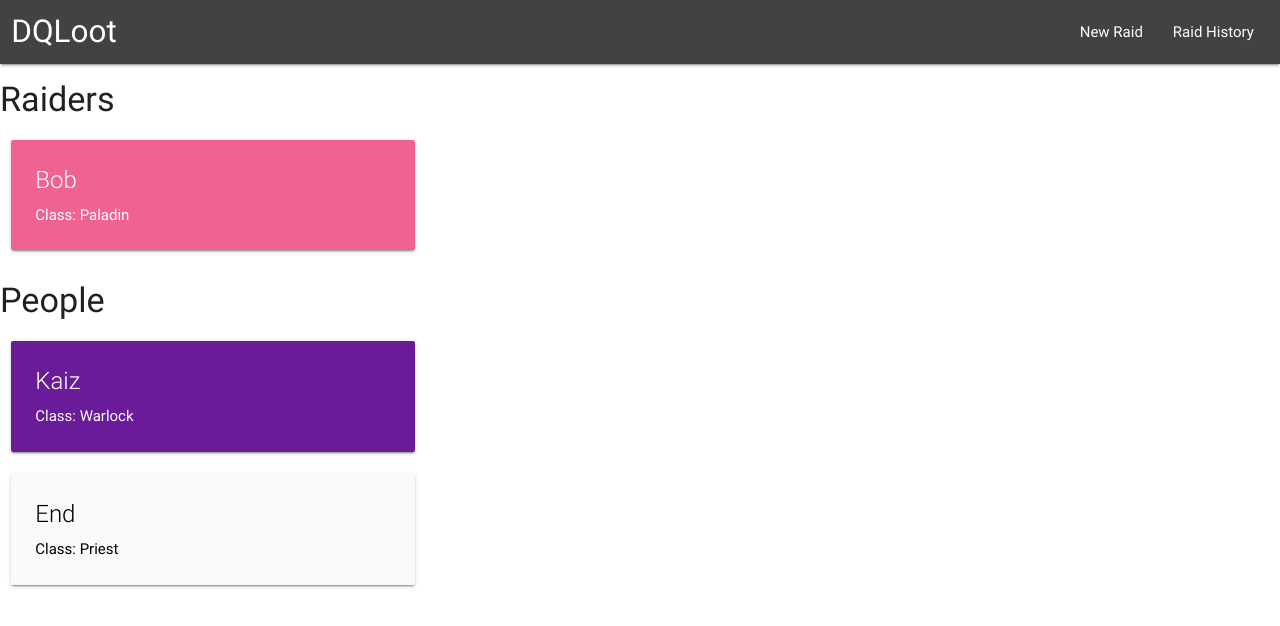
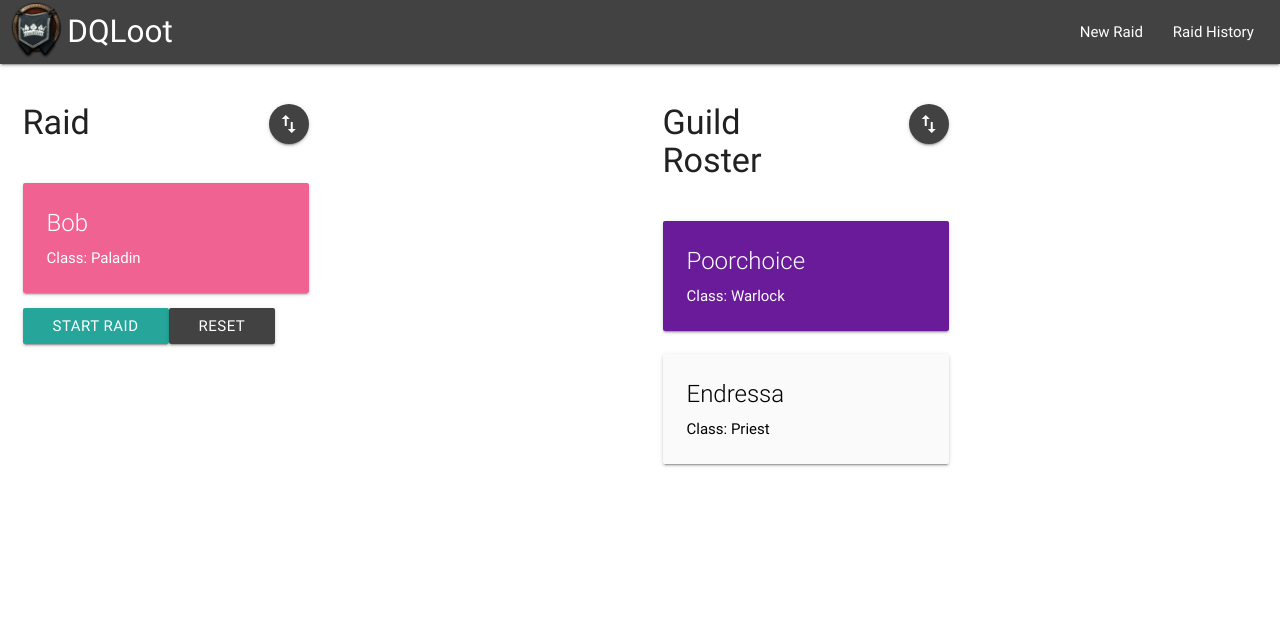
Before and after one commit to bchigman/DQLoot, an Angular app: page / in a window 1280 px wide. Shown: the top 626 px of the page. Built offline with nearby package versions, Linux system fonts and the light colour scheme; what angular2-materialize would draw is missing.

Commit message:
Polished up some styling around the nav, and added sorting and reset buttons to the page.

```diff
--- a/src/app/app.component.css
+++ b/src/app/app.component.css
@@ -0,0 +1,13 @@
+.margin-button-top {
+    margin-top: 1.14rem;
+}
+
+.float-right {
+    float: right;
+}
+
+.nav-img {
+    height: 60px;
+    padding-top: 2px;
+    padding-bottom: 2px;
+}
--- a/src/app/app.component.html
+++ b/src/app/app.component.html
@@ -2,6 +2,7 @@
   <div class="nav-wrapper grey darken-3">
     <div class="row">
       <div class="col s12">
+        <img class="nav-img" src="../assets/images/lackeys.png">
         <a href="#" class="brand-logo">{{title}}</a>
         <ul id="nav-mobile" class="right hide-on-med-and-down">
           <li><a href="#">New Raid</a></li>
@@ -12,18 +13,50 @@
   </div>
 </nav>
 
-<div *ngIf="raiders.length > 0">
-  <h4>Raiders</h4>
+<div class="row">
+
+  <div class="col s12 m6">
+    <div class="row">
+      <div class="col m3">
+        <h4>Raid</h4>
+      </div>
+      <div class="col m3 margin-button-top">
+        <a materialize="tooltip"
+          data-position="right"
+          data-tooltip="Sort Raid"
+          class="waves-effect waves-light btn-floating grey darken-3 float-right tooltipped"
+          (click)="sortRaiders()">
+            <i class="material-icons right">swap_vert</i></a>
+      </div>
+    </div>
     <div *ngFor="let person of raiders">
       <app-person [person]="person"
         (click)="moveLocationToPerson(person)"></app-person>
     </div>
+    <div *ngIf="raiders.length > 0" class="col s12 m6">
+      <button class="btn">Start Raid</button>
+      <button class="btn grey darken-3" (click)="resetPeople()">Reset</button>
+    </div>
   </div>
 
-<div *ngIf="people.length > 0">
-  <h4>People</h4>
+  <div class="col s12 m6">
+    <div class="row">
+        <div class="col m3">
+          <h4>Guild Roster</h4>
+        </div>
+      <div class="col m3 margin-button-top">
+        <a materialize="tooltip"
+          data-position="right"
+          data-tooltip="Sort Roster"
+          class="waves-effect waves-light btn-floating grey darken-3 float-right tooltipped"
+          (click)="sortPeople()">
+            <i class="material-icons right">swap_vert</i>Sort</a>
+      </div>
+    </div>
     <div *ngFor="let person of people">
       <app-person [person]="person"
         (click)="moveLocationToRaider(person)"></app-person>
     </div>
   </div>
+
+</div>
--- a/src/app/app.component.ts
+++ b/src/app/app.component.ts
@@ -3,14 +3,17 @@ import { Component } from '@angular/core';
 import { PersonComponent } from './person/person.component';
 import { Person } from './Person/person';
 
+// Placeholders for what will eventually be a database call
 const PEOPLE: Person[] = [
-  {id: 1, name: "Kaiz", characterClass: "Warlock"},
-  {id: 2, name: "End", characterClass: "Priest"}
+  {id: 1, name: "Poorchoice", characterClass: "Warlock"},
+  {id: 2, name: "Endressa", characterClass: "Priest"}
 ]
 
 const RAIDERS: Person[] = [
   {id: 3, name: "Bob", characterClass: "Paladin"}
 ]
+
+let sortText = "Sort";
 
 @Component({
   selector: 'app-root',
@@ -22,6 +25,7 @@ export class AppComponent {
   people = PEOPLE;
   raiders = RAIDERS;
 
+  // Move a person from the Roster array to the Raider array
   moveLocationToRaider(person: Person) {
     if (!this.raiders.includes(person)) {
       var index = this.people.indexOf(person, 0);
@@ -30,6 +34,7 @@ export class AppComponent {
     }
   }
 
+  // Move a raider to the Roster array
   moveLocationToPerson(person: Person){
     if (!this.people.includes(person)){
       var index = this.raiders.indexOf(person, 0);
@@ -37,4 +42,41 @@ export class AppComponent {
       this.people.push(person);
     }
   }
+
+  sortPeople() {
+    this.people.sort((left, right): number => {
+      if (left.name.charAt(0) > right.name.charAt(0)){
+        return 1;
+      }
+      if (left.name.charAt(0) < right.name.charAt(0)){
+        return -1;
+      }
+      return 0;
+    });
+  }
+
+  sortRaiders() {
+    this.raiders.sort((left, right): number => {
+      if (left.name.charAt(0) > right.name.charAt(0)){
+        return 1;
+      }
+      if (left.name.charAt(0) < right.name.charAt(0)){
+        return -1;
+      }
+      return 0;
+    });
+  }
+
+  // Take all raiders and put them back into the Roster
+  resetPeople() {
+    for(let raider of this.raiders){
+      this.people.push(raider);
+    }
+
+    // Sort for the lulz7
+    this.sortPeople();
+
+    // Null raiders because shit's empty
+    this.raiders = [];
+  }
 }
--- a/src/app/person/person.component.html
+++ b/src/app/person/person.component.html
@@ -1,8 +1,8 @@
 <div class="row">
-  <div class="col s12 m4">
+  <div class="col s12 m6">
     <div class="card"
-    [style.background-color]="setCardColor()"
-    [style.color]="setCardTextColor()">
+      [style.background-color]="setCardColor()"
+      [style.color]="setCardTextColor()">
       <div class="card-content">
         <span class="card-title">{{person.name}}</span>
         <div>Class: {{person.characterClass}}</div>
```
Also changed, not shown: src/assets/images/lackeys.png (added). Lines whose indentation alone changed are shown as unchanged.
